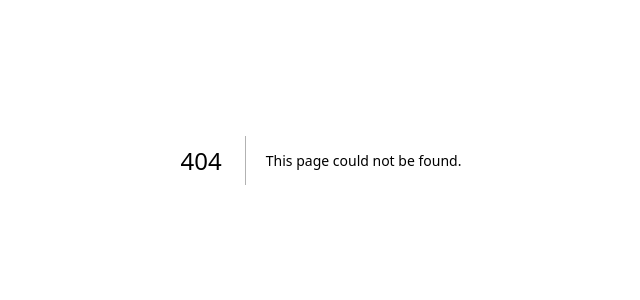
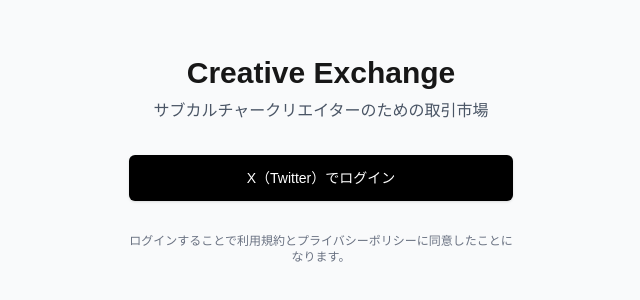
Before and after one commit to TAIGA-SAKONOE/creative-exchange, a Next.js app in the folder creative-exchange/: page /login in a window 1280 px wide. Before the commit this address had no page. Shown: the part 240-540 px from the top of the page, without its empty margins (319-959 px from the left). Built offline with nearby package versions, Linux system fonts and the light colour scheme; no server answers.

Commit message:
Create page.tsx

```diff
--- /dev/null
+++ b/creative-exchange/app/login/page.tsx
@@ -0,0 +1,42 @@
+'use client'
+
+import { createClient } from '../../lib/supabase/client'
+
+export default function LoginPage() {
+  const supabase = createClient()
+
+  const handleLogin = async () => {
+    await supabase.auth.signInWithOAuth({
+      provider: 'twitter',
+      options: {
+        redirectTo: `${window.location.origin}/auth/callback`,
+      },
+    })
+  }
+
+  return (
+    <div className="min-h-screen flex items-center justify-center bg-gray-50">
+      <div className="max-w-md w-full space-y-8 p-8">
+        <div className="text-center">
+          <h1 className="text-3xl font-bold">Creative Exchange</h1>
+          <p className="mt-2 text-gray-600">
+            サブカルチャークリエイターのための取引市場
+          </p>
+        </div>
+
+        <div className="mt-8">
+          <button
+            onClick={handleLogin}
+            className="w-full flex justify-center py-3 px-4 border border-transparent rounded-md shadow-sm text-sm font-medium text-white bg-black hover:bg-gray-800 focus:outline-none focus:ring-2 focus:ring-offset-2 focus:ring-black"
+          >
+            X（Twitter）でログイン
+          </button>
+        </div>
+
+        <p className="text-center text-xs text-gray-500 mt-6">
+          ログインすることで利用規約とプライバシーポリシーに同意したことになります。
+        </p>
+      </div>
+    </div>
+  )
+}
```
